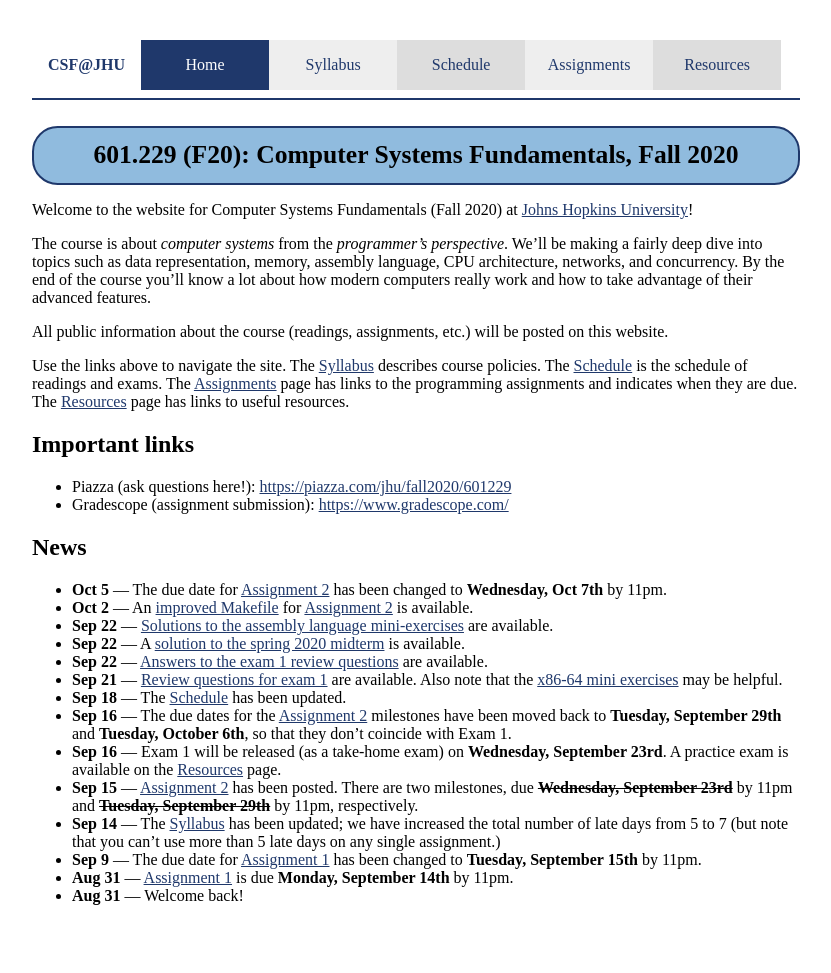
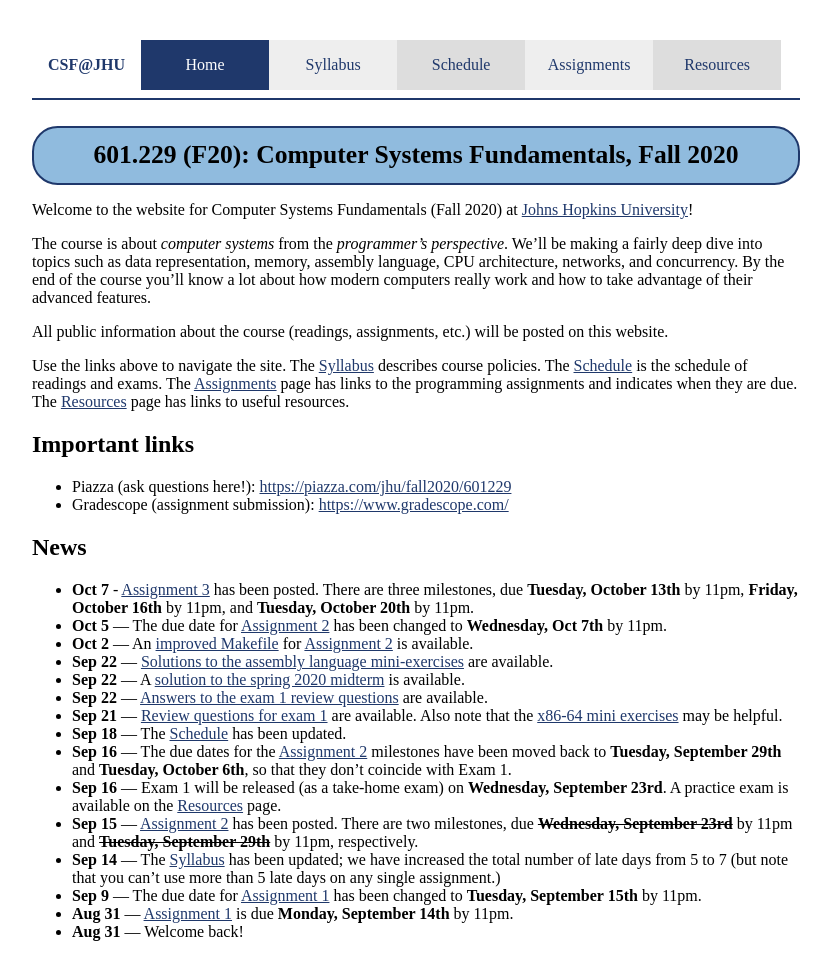
Before and after one commit to jhucsf/fall2020, a Jekyll site: the page built from index.md, in a window 1280 px wide. Shown: the whole page, without its empty margins (224-1055 px from the left). Built offline with Jekyll 4.4.1, drawn with Linux system fonts in a browser that asks for light colours; before the commit the page ends 937 px from its top, so only the background shows below that.

Commit message:
publish assign03

```diff
--- a/index.md
+++ b/index.md
@@ -19,6 +19,7 @@ Use the links above to navigate the site.  The [Syllabus](syllabus.html) describ
 
 ## News
 
+* **Oct 7** - [Assignment 3](assign/assign03.html) has been posted. There are three milestones, due **Tuesday, October 13th** by 11pm, **Friday, October 16th** by 11pm, and **Tuesday, October 20th** by 11pm.
 * **Oct 5** — The due date for [Assignment 2](assign/assign02.html) has been changed to **Wednesday, Oct 7th** by 11pm.
 * **Oct 2** — An [improved Makefile](assign/assign02/Makefile) for [Assignment 2](assign/assign02.html) is available.
 * **Sep 22** — [Solutions to the assembly language mini-exercises](exercise/asmMini-soln.zip) are available.
```
Also changed, not shown: assign/assign03.md (+0 -2 lines), assignments.md (+1 -0 lines).
